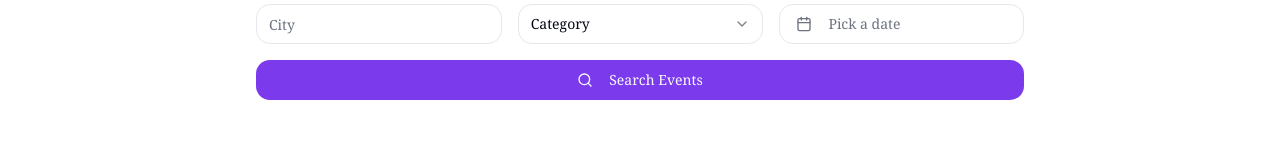
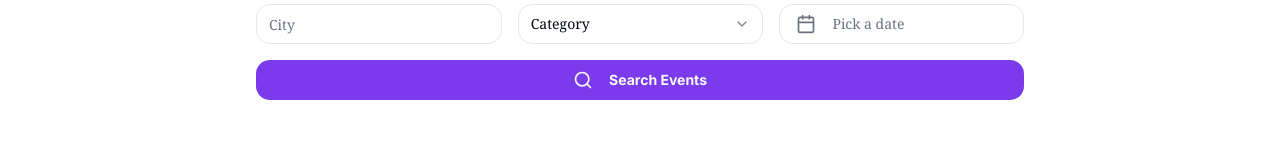
Before and after one commit to violrend/event-finder, a Next.js app: page / in a window 1280 px wide. Shown: the part 572-732 px from the top of the page. Built offline with nearby package versions, Linux system fonts and the light colour scheme.

Commit message:
Update header and button component styles; enhance typography for headings; adjust search form layout; improve theme toggle icon sizes

```diff
--- a/app/globals.css
+++ b/app/globals.css
@@ -74,7 +74,7 @@
   p {
     @apply font-noto_serif;
   }
-  h1, h2, h3, h4 {
+  h1, h2, h3, h4, h5 {
     @apply font-inter font-bold;
   }
   h1 {
--- a/components/header.tsx
+++ b/components/header.tsx
@@ -10,7 +10,7 @@
       <div className="container flex h-14 max-w-screen-2xl items-center">
         <div className="mr-4 flex">
           <Link className="mr-6 flex items-center space-x-2" href="/">
-            <Ticket className="h-6 w-6 text-primary-foreground" />
+            <Ticket className="h-7 w-7 text-primary-foreground" />
           </Link>
         </div>
         <div className="flex flex-1 items-center justify-between space-x-2 md:justify-end">
--- a/components/search-form.tsx
+++ b/components/search-form.tsx
@@ -58,7 +58,7 @@
         <DatePickerWithRange date={date} setDate={setDate} className='w-full md:w-1/3'/>
       </div>
       <Button type='submit' className='w-full'>
-        <Search className='mr-2 h-4 w-4' /> Search Events
+        <Search className='mr-2 h-4 w-4' /> <h5>Search Events</h5>
       </Button>
     </form>
   );
--- a/components/theme-toggle.tsx
+++ b/components/theme-toggle.tsx
@@ -19,12 +19,12 @@
     <DropdownMenu>
       <DropdownMenuTrigger asChild>
         <Button variant='ghost' size='icon'>
-          <Sun className='h-[1.2rem] w-[1.2rem] rotate-0 scale-100 transition-all dark:-rotate-90 dark:scale-0 text-secondary' />
-          <Moon className='absolute h-[1.2rem] w-[1.2rem] rotate-90 scale-0 transition-all dark:rotate-0 dark:scale-100' />
+          <Sun className='h-5 w-5 rotate-0 scale-100 transition-all dark:-rotate-90 dark:scale-0 text-secondary' />
+          <Moon className='absolute h-5 w-5 rotate-90 scale-0 transition-all dark:rotate-0 dark:scale-100' />
           <span className='sr-only'>Toggle theme</span>
         </Button>
       </DropdownMenuTrigger>
-      <DropdownMenuContent className='w-5'>
+      <DropdownMenuContent>
         <DropdownMenuItem onClick={() => setTheme('light')}>
           Light
         </DropdownMenuItem>
--- a/components/ui/button.tsx
+++ b/components/ui/button.tsx
@@ -5,7 +5,7 @@
 import { cn } from "@/lib/utils"
 
 const buttonVariants = cva(
-  "inline-flex items-center justify-center gap-2 whitespace-nowrap rounded-md text-sm font-medium ring-offset-background transition-colors focus-visible:outline-none focus-visible:ring-2 focus-visible:ring-ring focus-visible:ring-offset-2 disabled:pointer-events-none disabled:opacity-50 [&_svg]:pointer-events-none [&_svg]:size-4 [&_svg]:shrink-0",
+  "inline-flex items-center justify-center gap-2 whitespace-nowrap rounded-md text-sm font-medium ring-offset-background transition-colors focus-visible:outline-none focus-visible:ring-2 focus-visible:ring-ring focus-visible:ring-offset-2 disabled:pointer-events-none disabled:opacity-50 [&_svg]:pointer-events-none [&_svg]:size-5 [&_svg]:shrink-0",
   {
     variants: {
       variant: {
```
